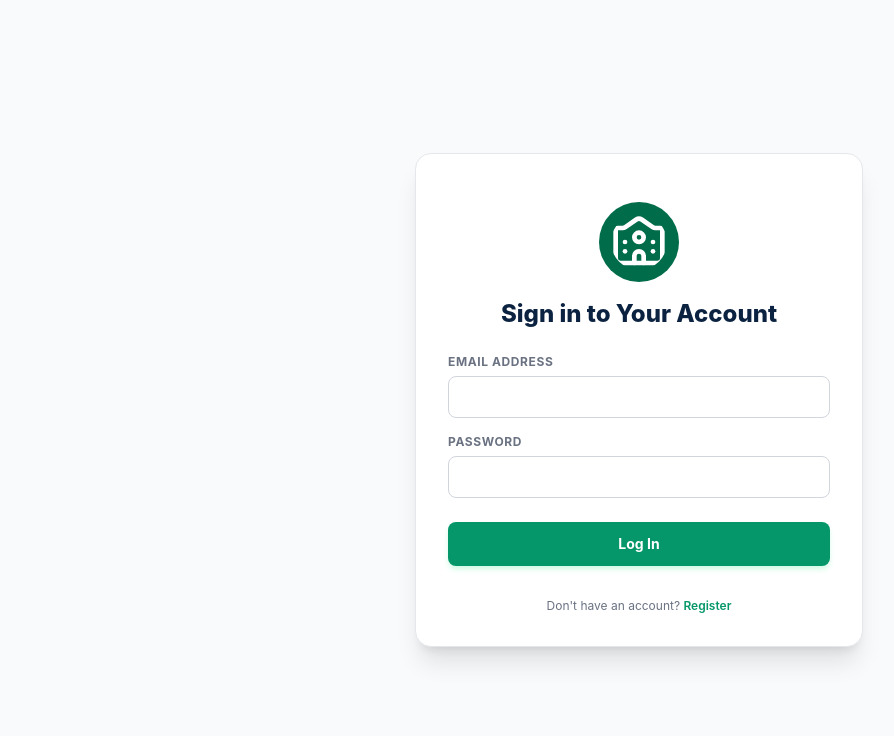
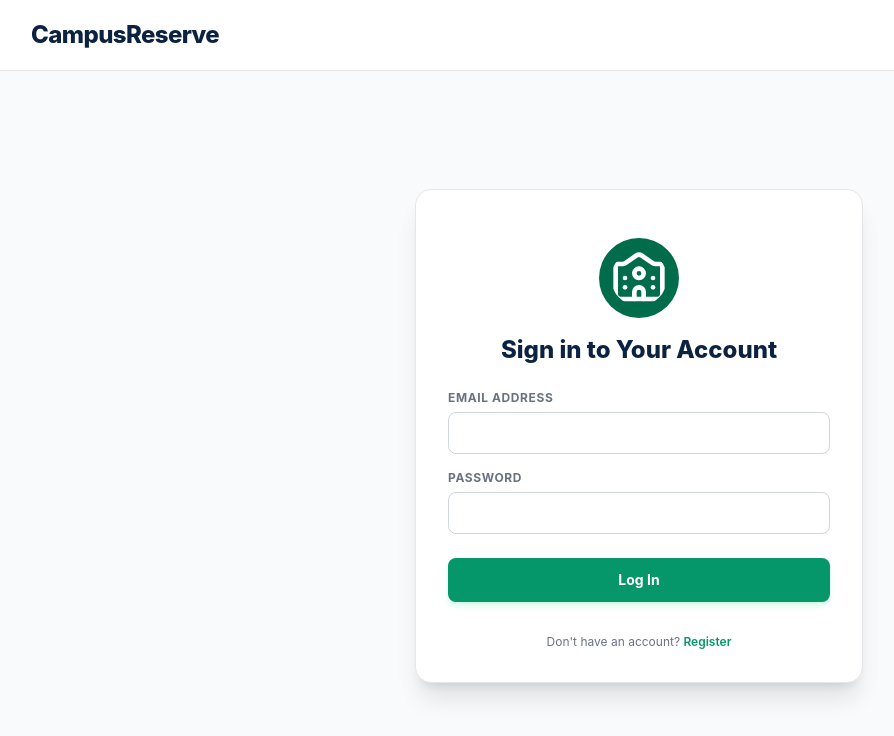
Before and after one commit to sophea-kong/year2-term3-final-project-frontend, a React (Vite) app: page /login in a window 1280 px wide. Shown: the top 736 px of the page, without its empty margins (1-895 px from the left). Built offline with nearby package versions, Linux system fonts and the light colour scheme; no server answers.

Commit message:
anhh eryy

```diff
--- a/src/pages/Login.jsx
+++ b/src/pages/Login.jsx
@@ -1,6 +1,7 @@
 import LoginCard from '../component/login-card';
 import { Menu, X } from 'lucide-react';
 import { useState } from 'react';
+import { Navigate } from 'react-router-dom';
 
 function Login_navbar(){
     const [isOpen, setIsOpen] = useState(false);
@@ -47,8 +48,15 @@ function Login_navbar(){
 }
 
 function Login(){
+    const token = localStorage.getItem('token');
+
+    if (token) {
+        return <Navigate to="/myrequests" replace />;
+    }
+
     return (
         <div className="min-h-screen flex flex-col bg-slate-50">
+            <Login_navbar />
             <div className="flex-1 flex items-center justify-center px-4">
                 <LoginCard />
             </div>
```
